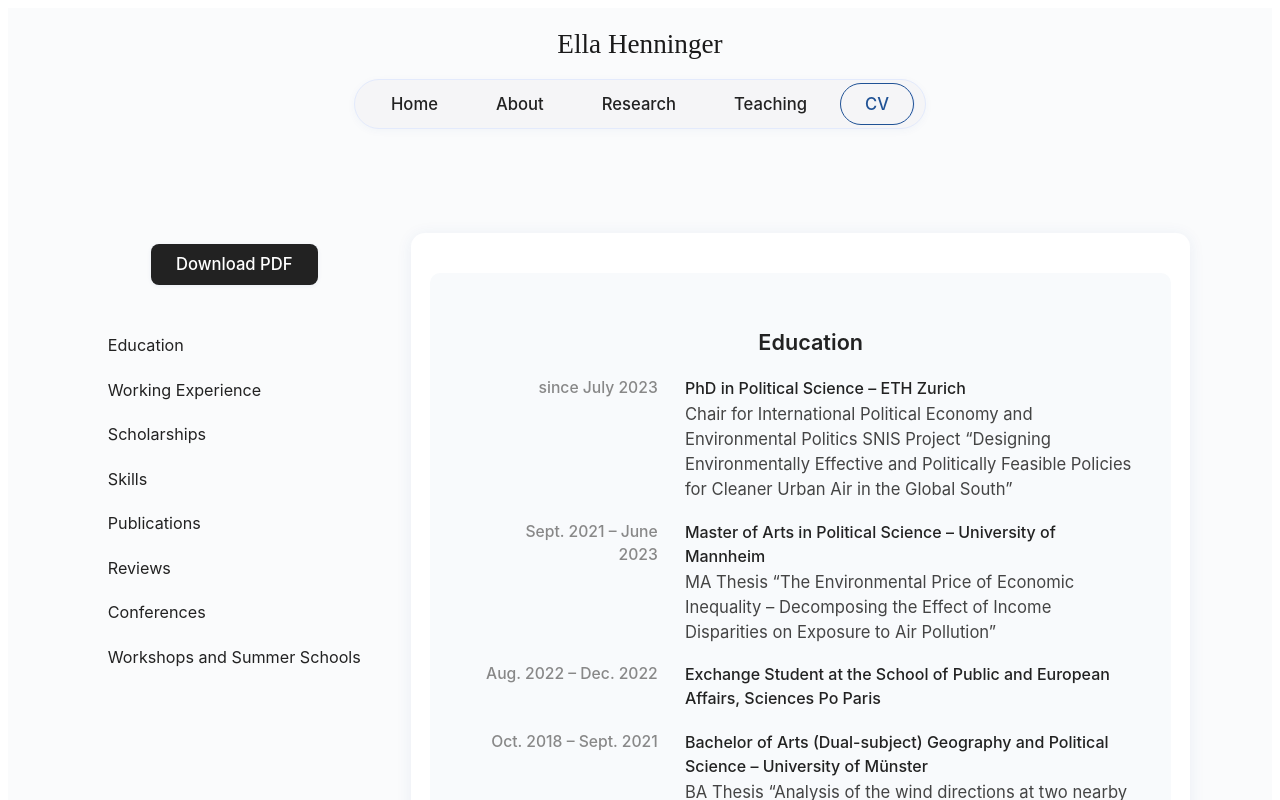
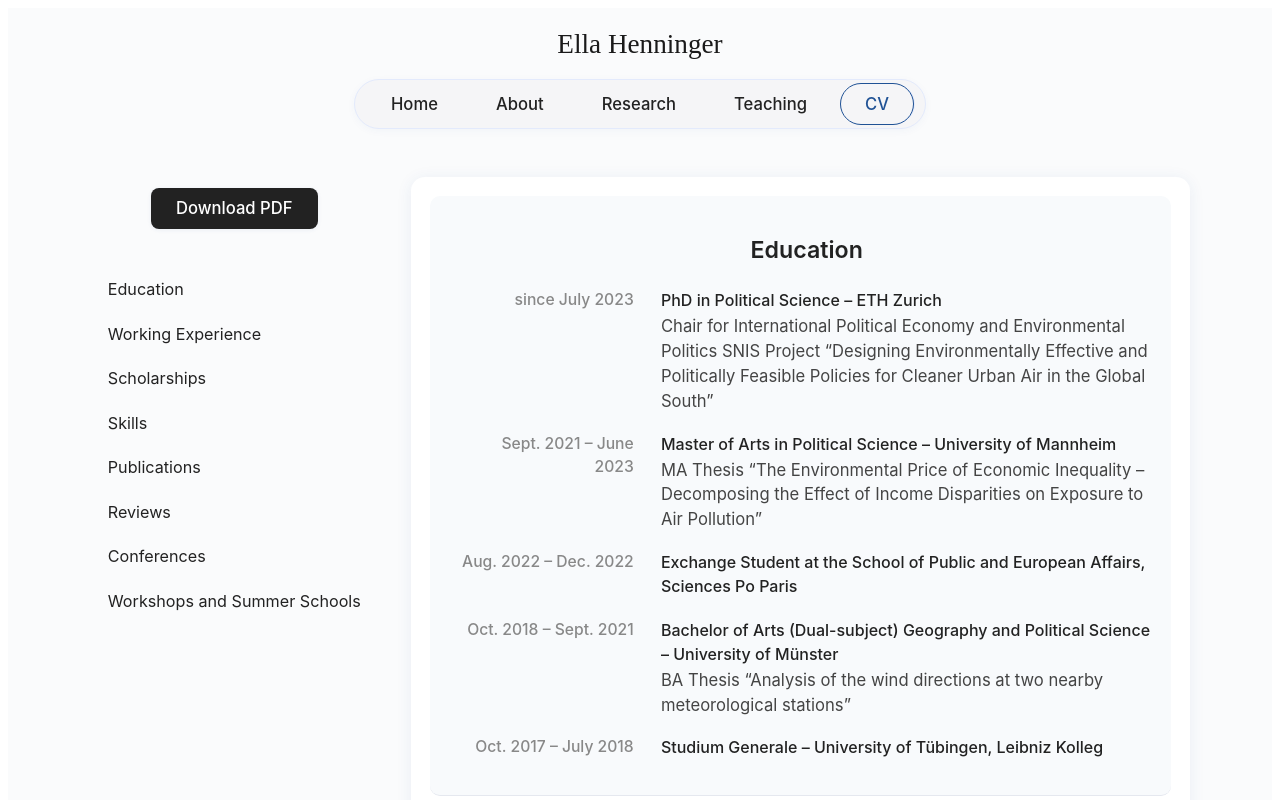
Before and after one commit to ellahenninger/ellahenninger.github.io, a React (Vite) app: page /cv in a window 1280 px wide. Shown: the top 800 px of the page. Built offline with nearby package versions, Linux system fonts and the light colour scheme.

Commit message:
Small design updates to the CV page

```diff
--- a/src/pages/CV.tsx
+++ b/src/pages/CV.tsx
@@ -11,7 +11,7 @@ function isSkillsSection(title: string) {
 export default function CVPage() {
     const sectionIds = cvSections.map(s => s.title.toLowerCase().replace(/[^a-z0-9]+/g, '-').replace(/(^-|-$)/g, ''));
     return (
-        <div style={{ display: 'flex', flexDirection: 'row', maxWidth: 1100, margin: '3.5rem auto' }}>
+        <div style={{ display: 'flex', flexDirection: 'row', maxWidth: 1100, margin: '0rem auto' }}>
             {/* Floating vertical tab menu */}
             <nav
                 className="cv-tab-bar-vertical"
@@ -94,7 +94,7 @@ export default function CVPage() {
                 style={{
                     flex: 1,
                     maxWidth: 900,
-                    padding: '2.5rem 1.2rem',
+                    padding: '1.2rem 1.2rem 2rem 1.2rem',
                     background: '#fff',
                     borderRadius: 14,
                     boxShadow: '0 2px 16px rgba(32,82,149,0.08)'
@@ -175,15 +175,28 @@ function Section({ title, children, divider, id }: { title: string, children: Re
         <section
             id={id}
             style={{
-                marginBottom: '2.5rem',
-                padding: '2.2rem 2.2rem 2rem 3.5rem', // extra left padding for connector
+                marginBottom: '1.2rem',
+                padding: '1.2rem 1.2rem 1rem 2rem', // extra left padding for connector
                 borderBottom: divider ? '1.5px solid #e5e8ef' : undefined,
                 background: '#f8fafc',
                 borderRadius: 10,
                 boxShadow: divider ? 'none' : '0 1px 4px rgba(32,82,149,0.03)',
             }}
         >
-            <h2 style={{ fontSize: '1.35rem', color: '#222222', fontWeight: 600, marginBottom: '1.1rem', letterSpacing: 0.01, textAlign: 'center' }}> {title} </h2>
+            <h2
+                style={{
+                    fontSize: '1.45rem',
+                    color: '#222222',
+                    fontWeight: 600,
+                    marginBottom: '0.7rem',
+                    marginTop: '0.5rem',
+                    padding: '0.4em 0',
+                    letterSpacing: 0.01,
+                    textAlign: 'center',
+                }}
+            >
+                {title}
+            </h2>
             <div>{children}</div>
         </section>
     );
```
